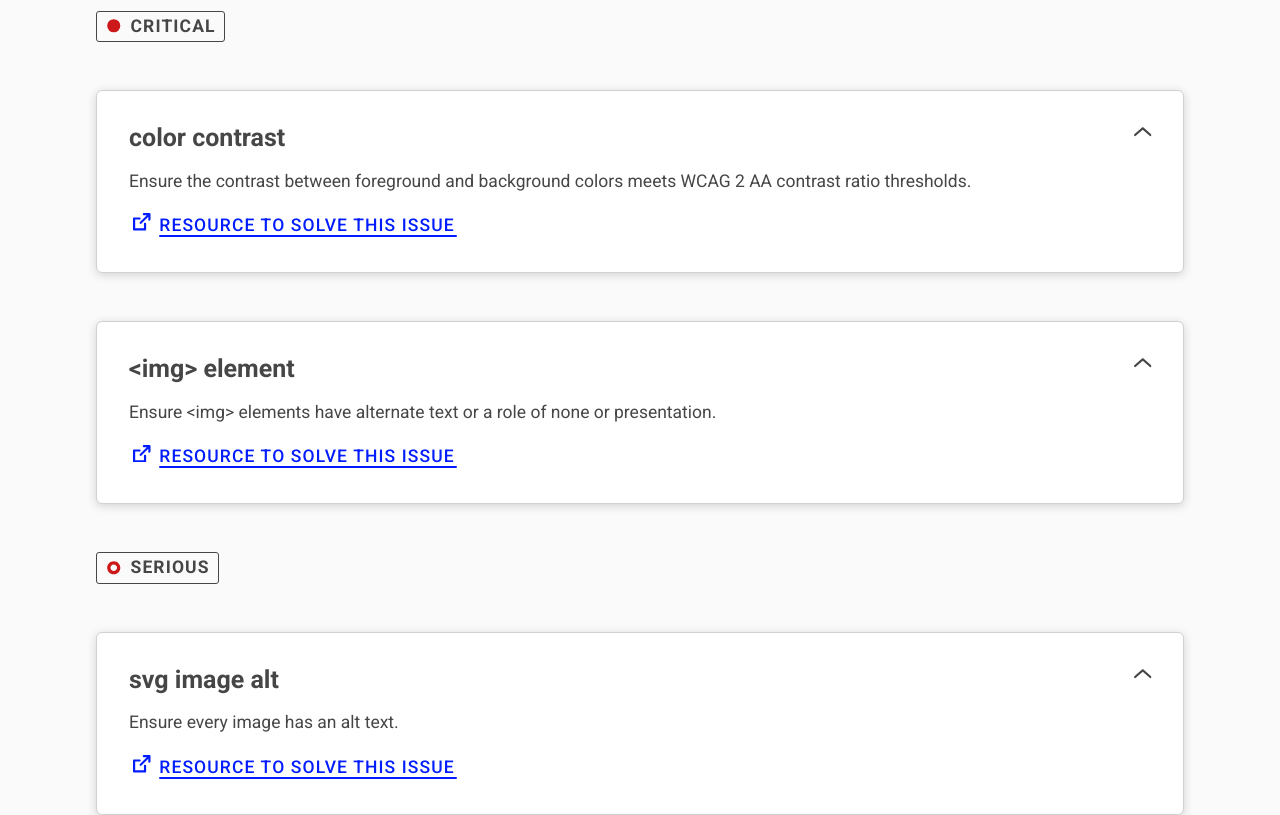
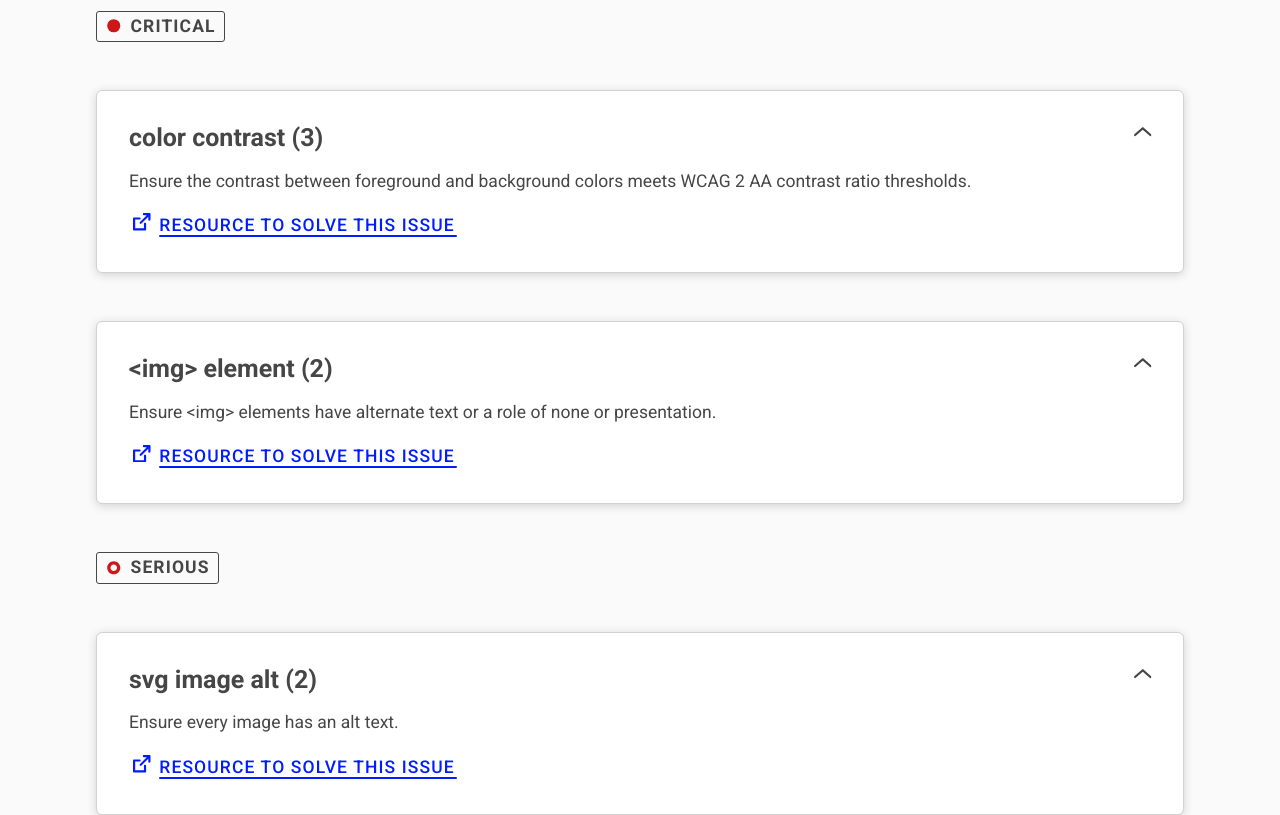
Before and after one commit to accessibility-tools/website, a Next.js app: page /report in a window 1280 px wide. Shown: the part 1460-2275 px from the top of the page. Built offline with nearby package versions, Linux system fonts and the light colour scheme.

Commit message:
add count number to issue title

```diff
--- a/src/components/report/DetailsCard.jsx
+++ b/src/components/report/DetailsCard.jsx
@@ -63,7 +63,7 @@ const DetailsCard = ({ issueData }) => {
     <Details onToggle={handleOpen}>
       <Summary>
         <div>
-          <h3>{title}</h3>
+          <h3>{`${title} (${fixes.length})`}</h3>
           <p>{summary}</p>
           <Link href={resource} icon="extLink" isExternal={true}>
             Resource to solve this issue
```
